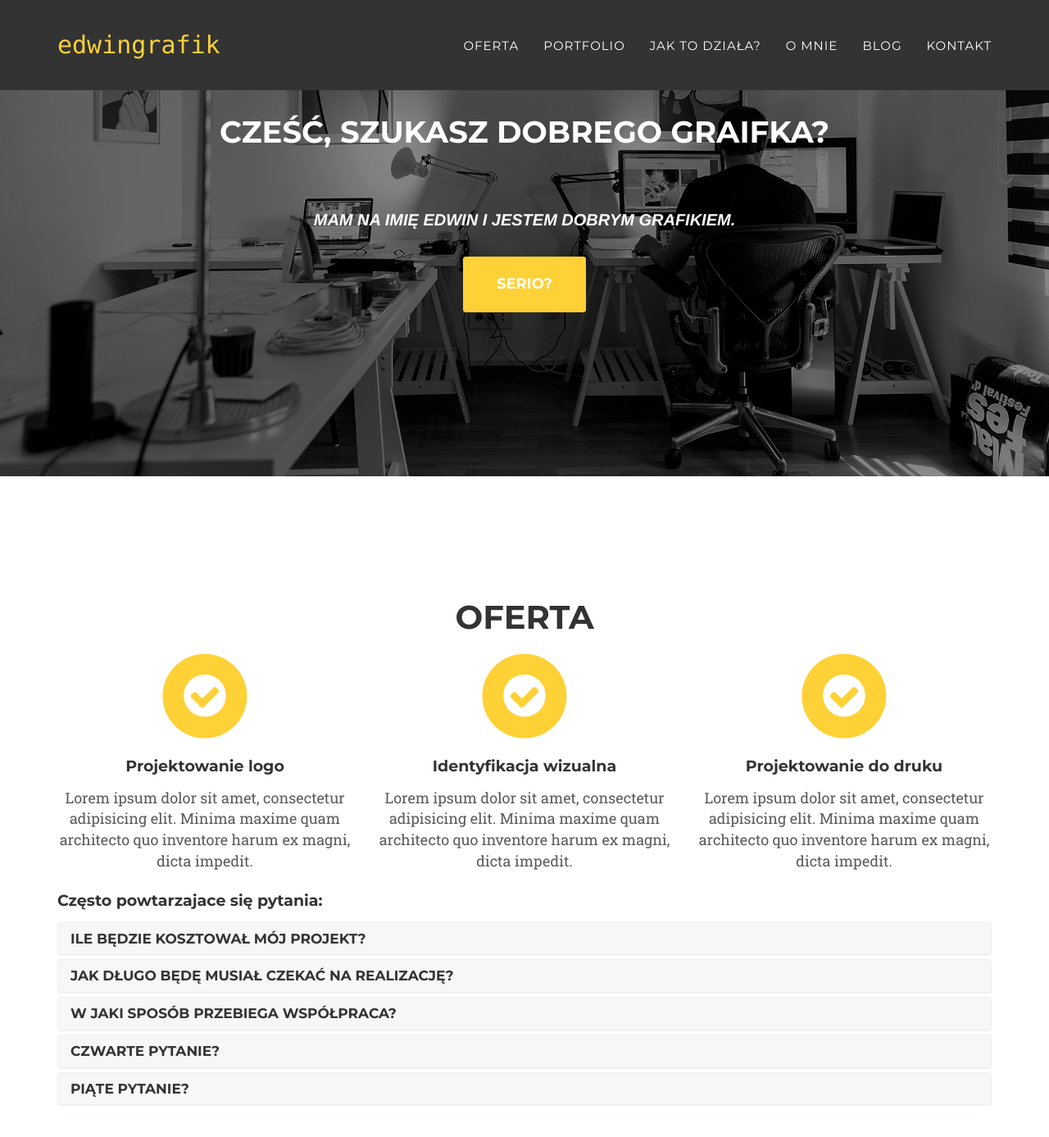
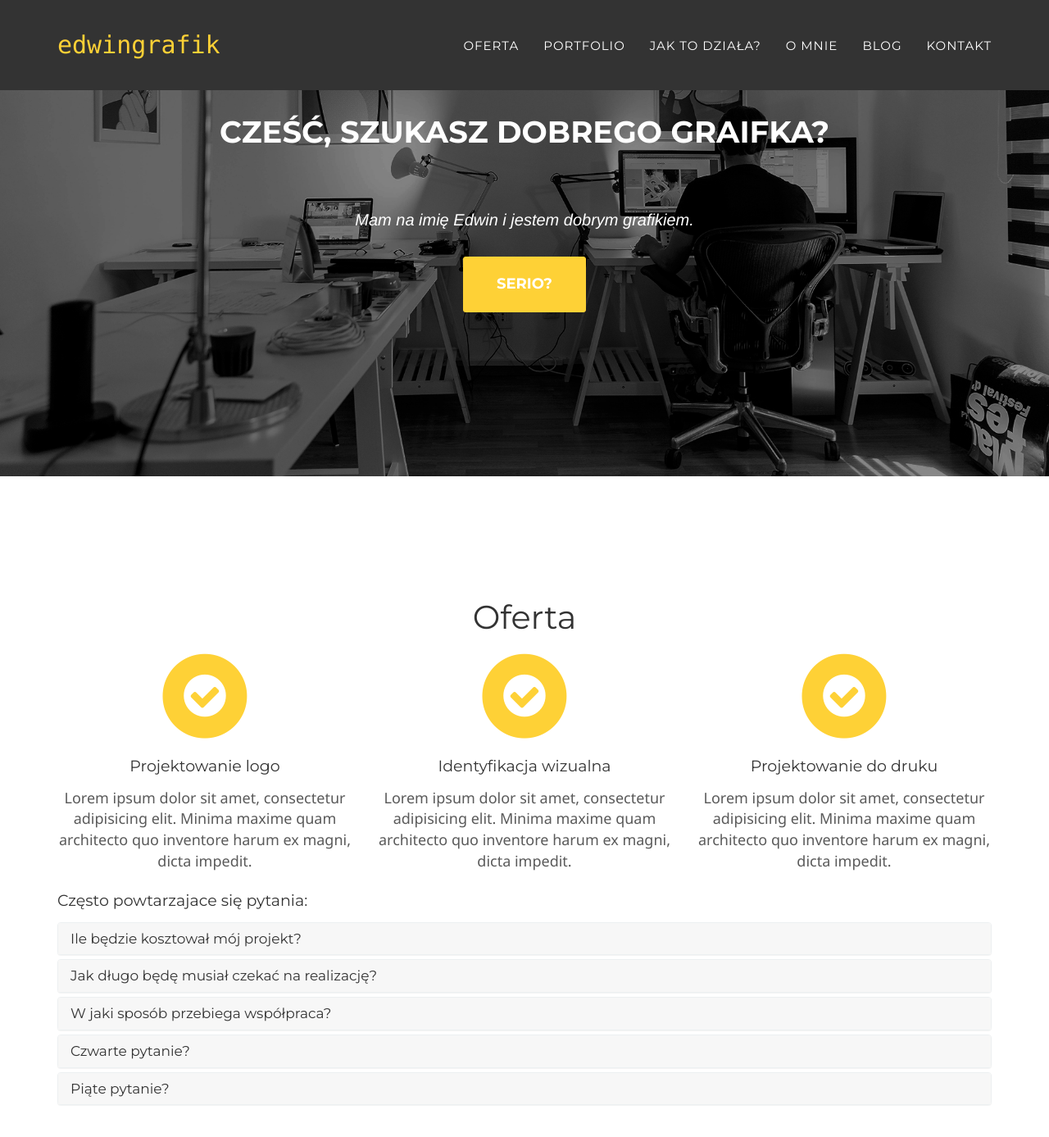
Before and after one commit to edwingrafik/edwingrafik.github.io, a Jekyll site: the page built from index.html, in a window 1280 px wide and 1400 px high, scrolled down 198 px. Shown: the top 1387 px of the window at 82% size. Built offline with Jekyll 4.4.1, drawn with Linux system fonts in a browser that asks for light colours; some web fonts are replaced.

Commit message:
Update agency.css

```diff
--- a/_includes/css/agency.css
+++ b/_includes/css/agency.css
@@ -6,7 +6,7 @@
 
 body {
     overflow-x: hidden;
-    font-family: "Roboto Slab","Helvetica Neue",Helvetica,Arial,sans-serif;
+    font-family: "Segoe UI",Arial,sans-serif;
     color: #{{ site.data.template.color.secondary-dark }};
 }
 
@@ -53,9 +53,7 @@ h3,
 h4,
 h5,
 h6 {
-    text-transform: uppercase;
     font-family: {{ site.data.template.font.primary }};
-    font-weight: 700;
 }
 
 blockquote {
@@ -63,7 +61,7 @@ blockquote {
     display: block;
     border-left: 5px;
     border-style: solid;
-    border-color: #fed136;
+    border-color: #26d991;
     border-top: none;
     border-right: none;
     border-bottom: none;
```
